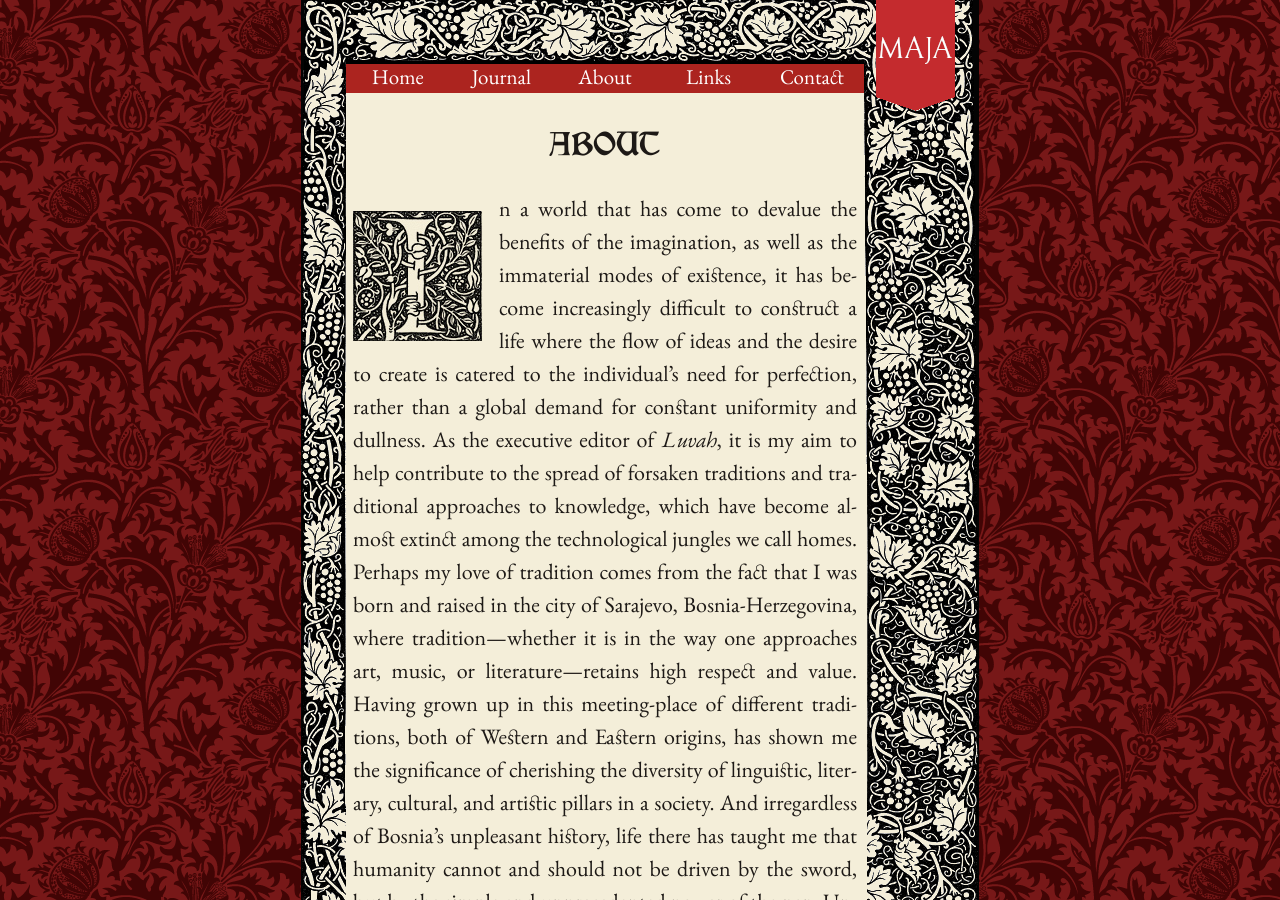
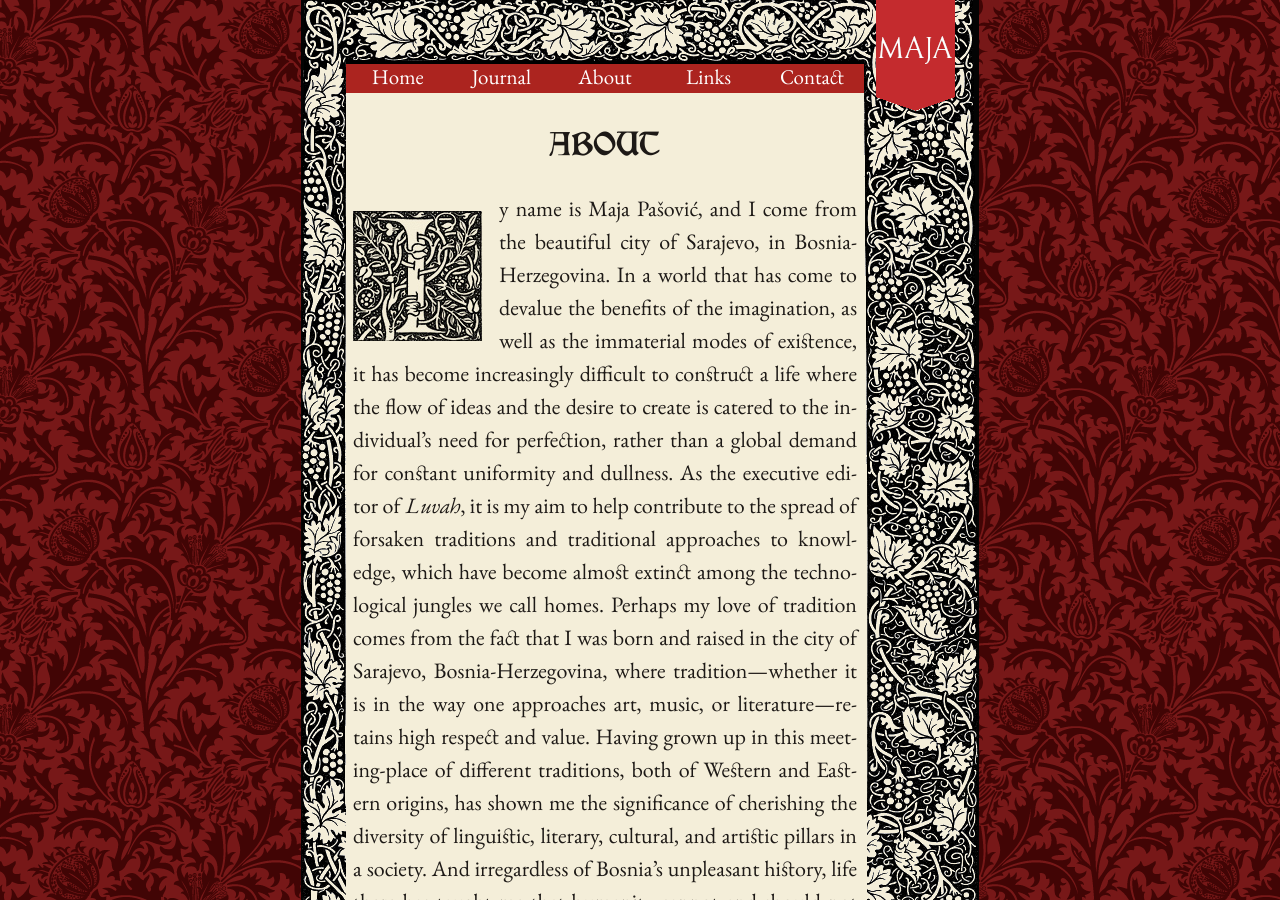
Before and after one commit to mpasovic/majapasovic.org, a Jekyll site: the page built from about.md, in a window 1280 px wide and 900 px high. Built offline with Jekyll 4.4.1, drawn with Linux system fonts in a browser that asks for light colours; nearby versions of some CDN libraries.

Commit message:
Updated about.md

```diff
--- a/about.md
+++ b/about.md
@@ -1,17 +1,12 @@
 ---
 layout: page
-title: "About"
+title: About
+published: true
 ---
 
-<span class="versal i9">I</span>n a world that has come to devalue the
-benefits of the imagination, as well as the immaterial modes of
-existence, it has become increasingly difficult to construct a life
-where the flow of ideas and the desire to create is catered to the
-individual’s need for perfection, rather than a global demand for
-constant uniformity and dullness. As the executive editor of *Luvah*, it
-is my aim to help contribute to the spread of forsaken traditions and
-traditional approaches to knowledge, which have become almost extinct
-among the technological jungles we call homes. Perhaps my love of
+
+<span class="versal i9">M</span>y name is Maja Pašović, and I come from the beautiful city of Sarajevo, in Bosnia-Herzegovina. In a world that has come to devalue the benefits of the imagination, as well as the immaterial modes of
+existence, it has become increasingly difficult to construct a life where the flow of ideas and the desire to create is catered to the individual’s need for perfection, rather than a global demand for constant uniformity and dullness. As the executive editor of *Luvah*, it is my aim to help contribute to the spread of forsaken traditions and traditional approaches to knowledge, which have become almost extinct among the technological jungles we call homes. Perhaps my love of
 tradition comes from the fact that I was born and raised in the city of
 Sarajevo, Bosnia-Herzegovina, where tradition—whether it is in the way
 one approaches art, music, or literature—retains high respect and value.
```
